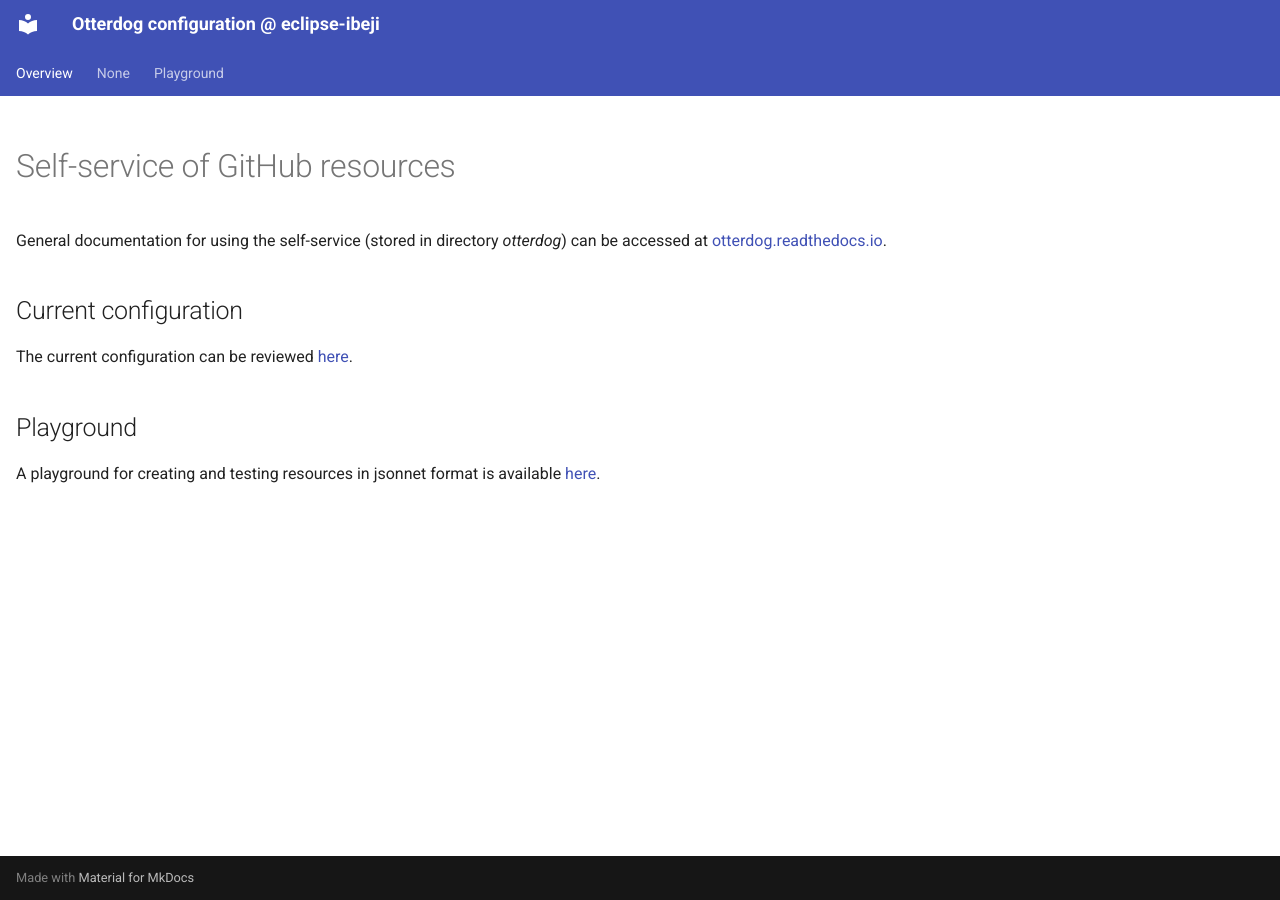
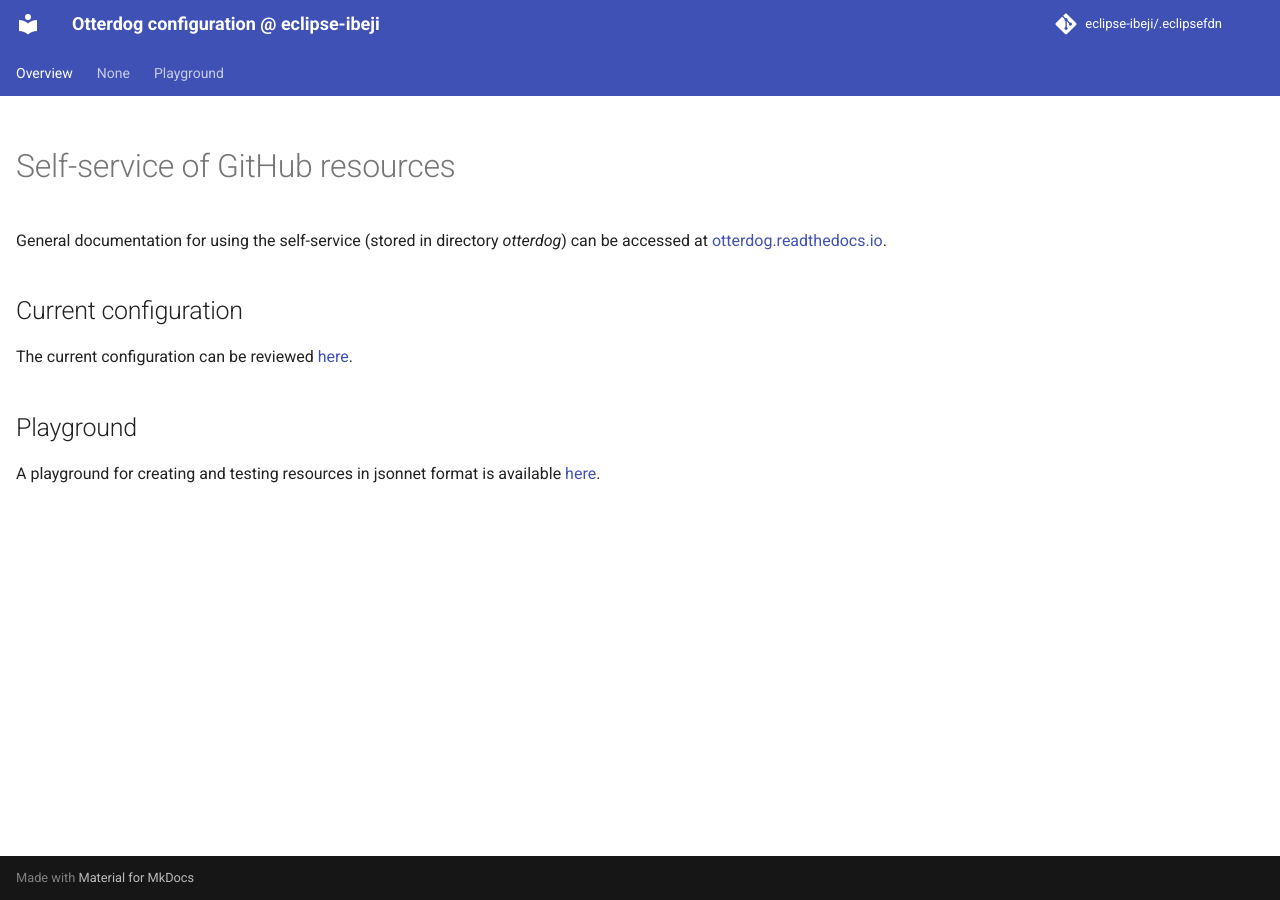
Before and after one commit to eclipse-ibeji/.eclipsefdn, an MkDocs documentation site: the page built from docs/index.md, in a window 1280 px wide. Built offline with MkDocs 1.6.1 and Material for MkDocs 9.7.7, drawn with Linux system fonts in a browser that asks for light colours; comment, search, counter and statistics services are not loaded.

Commit message:
Updating file 'mkdocs.yml' with otterdog.

```diff
--- a/mkdocs.yml
+++ b/mkdocs.yml
@@ -3,6 +3,9 @@ site_description: Otterdog configuration @ eclipse-ibeji
 strict: false
 
 site_url: https://eclipse-ibeji.github.io/.eclipsefdn/
+
+repo_name: eclipse-ibeji/.eclipsefdn
+repo_url: https://github.com/eclipse-ibeji/.eclipsefdn/
 
 docs_dir: ./docs
 site_dir: ./_site
```
